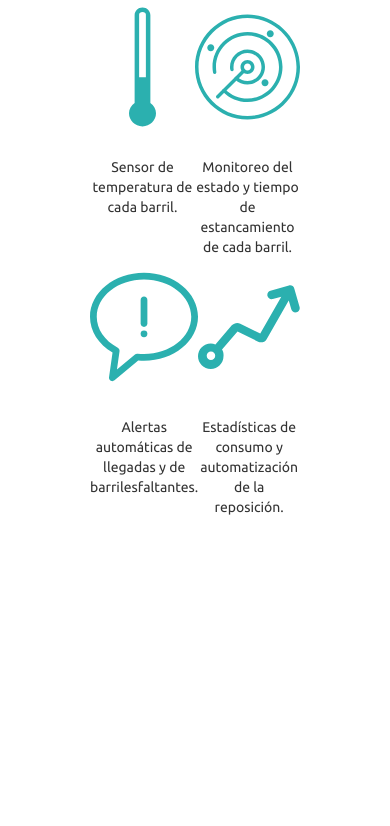
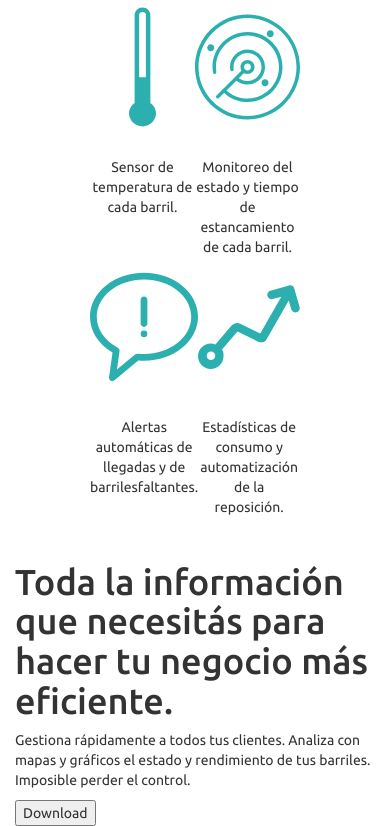
Before and after one commit to betrack/betrack.github.io, a website: page app/index.html in a window 390 px wide. Shown: the part 2808-3634 px from the top of the page. Before the commit the page ends 3349 px from the top, so only its background shows below. Drawn offline with Linux system fonts and the light colour scheme; a web font is replaced by a local one.

Commit message:
started building app section

```diff
--- a/app/index.html
+++ b/app/index.html
@@ -24,7 +24,7 @@
           </div>
           <!-- Collect the nav links, forms, and other content for toggling -->
           <div class="collapse navbar-collapse" id="bs-example-navbar-collapse-1">
-            <ul class="nav navbar-nav">
+<!--             <ul class="nav navbar-nav">
               <li>
                   <a href="#">About</a>
               </li>
@@ -34,7 +34,7 @@
               <li>
                   <a href="#">Contact</a>
               </li>
-            </ul>
+            </ul> -->
           </div>
           <!-- /.navbar-collapse -->
         </div>
@@ -178,6 +178,20 @@
         </div>
       </div>
     </section>
+    <section class="app">
+      <div class="container">
+        <div class="row">
+          <div class="col-xs-12 col-md-3">
+
+          </div>
+          <div class="col-xs-12 col-md-9">
+            <h1 class="app-title">Toda la información que necesitás para hacer tu negocio más eficiente.</h1>
+            <p class="app-text">Gestiona rápidamente a todos tus clientes. Analiza con mapas y gráficos el estado y rendimiento de tus barriles. Imposible perder el control.</p>
+            <button>Download</button>
+          </div>
+        </div>
+      </div>
+    </section>
     <!--build:js js/main.min.js -->
 
     <script src="js/lib/jquery-3.1.1.min.js"></script>
--- a/app/scss/_base.scss
+++ b/app/scss/_base.scss
@@ -192,3 +192,7 @@ section.features {
     margin-bottom: 30px;
   }
 }
+
+section.app {
+
+}
```
